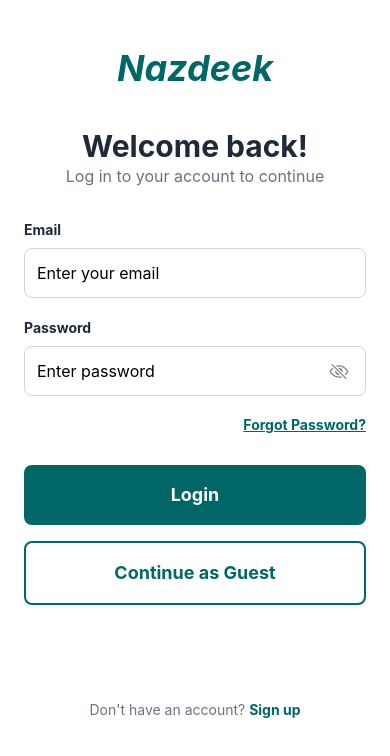
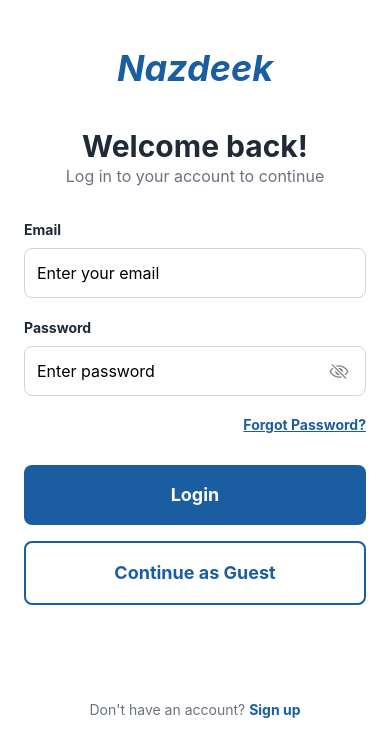
Before and after one commit to hamza-1897/Nazdeek-FYP, a React Native app in the folder mobile-app/: screen /Login in a window 390 px wide. Shown: the top 756 px of the page. Built offline with nearby package versions, Linux system fonts and the light colour scheme.

Commit message:
button is adjusted

```diff
--- a/mobile-app/screens/forgotPassword.js
+++ b/mobile-app/screens/forgotPassword.js
@@ -7,8 +7,8 @@
     <View className="flex-1 bg-white px-6 justify-center">
 
       <View className="items-center mb-8">
-        <View className="bg-[#E0F2F1] p-6 rounded-full">
-          <Ionicons name="lock-open-outline" size={50} color="#006064" />
+        <View className="bg-[#e8f0f7] p-6 rounded-full">
+          <Ionicons name="lock-open-outline" size={50} color="#1a5ea1" />
         </View>
       </View>
 
@@ -31,7 +31,7 @@
 
 
       <TouchableOpacity
-        className="bg-[#006064] py-4 rounded-3xl shadow-lg items-center"
+        className="bg-[#1a5ea1] py-4 rounded-3xl shadow-lg items-center"
         onPress={() => navigation.navigate('VerifyOTP')}
       >
         <Text className="text-white font-bold text-lg">Get OTP</Text>
@@ -39,8 +39,8 @@
 
 
       <TouchableOpacity className="mt-10 flex-row justify-center items-center" onPress={() => navigation.goBack()}>
-        <Ionicons name="arrow-back" size={18} color="#006064" />
-        <Text className="text-[#006064] font-bold ml-2">Back to Login</Text>
+        <Ionicons name="arrow-back" size={18} color="#1a5ea1" />
+        <Text className="text-[#1a5ea1] font-bold ml-2">Back to Login</Text>
       </TouchableOpacity>
     </View>
   );
--- a/mobile-app/screens/loginScreen.js
+++ b/mobile-app/screens/loginScreen.js
@@ -13,7 +13,7 @@
       <View className="px-6 pt-12">
 
 
-        <Text className="text-4xl font-bold text-[#006666] text-center italic mb-10">
+        <Text className="text-4xl font-bold text-[#1a5ea1] text-center italic mb-10">
           Nazdeek
         </Text>
 
@@ -63,12 +63,12 @@
           className="self-end mb-8"
           onPress={() => navigation.navigate('ForgotPassword')}
         >
-          <Text className="text-[#006666] underline font-bold">Forgot Password?</Text>
+          <Text className="text-[#1a5ea1] underline font-bold">Forgot Password?</Text>
         </TouchableOpacity>
 
 
         <TouchableOpacity
-          className="bg-[#006666] p-4 rounded-lg items-center mb-4"
+          className="bg-[#1a5ea1] p-4 rounded-lg items-center mb-4"
           onPress={() => {
             // Yahan bad mein hum backend logic lagayenge
             alert("Login logic will be here!");
@@ -78,15 +78,15 @@
         </TouchableOpacity>
 
 
-        <TouchableOpacity className="border-2 border-[#006666] p-4 rounded-lg items-center">
-          <Text className="text-[#006666] text-lg font-bold">Continue as Guest</Text>
+        <TouchableOpacity className="border-2 border-[#1a5ea1] p-4 rounded-lg items-center">
+          <Text className="text-[#1a5ea1] text-lg font-bold">Continue as Guest</Text>
         </TouchableOpacity>
 
 
         <View className="flex-row justify-center mt-24">
           <Text className="text-gray-500">Don't have an account? </Text>
           <TouchableOpacity onPress={() => navigation.navigate('Signup')}>
-            <Text className="text-[#006666] font-bold">Sign up</Text>
+            <Text className="text-[#1a5ea1] font-bold">Sign up</Text>
           </TouchableOpacity>
         </View>
 
--- a/mobile-app/screens/passwordUpdate.js
+++ b/mobile-app/screens/passwordUpdate.js
@@ -6,7 +6,7 @@
 const PasswordUpdated = ({ navigation }) => {
   return (
     <SafeAreaView className="flex-1 bg-white items-center justify-center px-8">
-      <View className="bg-[#52ab98] p-6 rounded-full mb-8 shadow-lg">
+      <View className="bg-[#1a5ea1] p-6 rounded-full mb-8 shadow-lg">
         <Ionicons name="checkmark" size={60} color="white" />
       </View>
 
@@ -16,7 +16,7 @@
       </Text>
 
       <TouchableOpacity
-        className="bg-[#006666] w-full py-4 rounded-2xl flex-row justify-center items-center"
+        className="bg-[#1a5ea1] w-full py-4 rounded-2xl flex-row justify-center items-center"
         onPress={() => navigation.replace('Login')}
       >
         <Text className="text-white text-lg font-bold mr-2">Back to Login</Text>
--- a/mobile-app/screens/resetPassword.js
+++ b/mobile-app/screens/resetPassword.js
@@ -42,7 +42,7 @@
           </View>
 
           <TouchableOpacity
-            className="bg-[#006666] py-4 rounded-2xl items-center shadow-md mt-12"
+            className="bg-[#1a5ea1] py-4 rounded-2xl items-center shadow-md mt-12"
             onPress={() => navigation.replace('PasswordUpdated')}
           >
             <Text className="text-white text-lg font-bold">Reset Password</Text>
--- a/mobile-app/screens/signupScreen.js
+++ b/mobile-app/screens/signupScreen.js
@@ -72,7 +72,7 @@
 
 
         <TouchableOpacity
-          className="bg-[#006666] py-4 rounded-xl items-center shadow-sm"
+          className="bg-[#1a5ea1] py-4 rounded-xl items-center shadow-sm"
           onPress={() => {
             console.log("Signing up and moving to OTP...");
             navigation.navigate('VerifyOTP'); // Ye line add ki hai
@@ -85,7 +85,7 @@
         <View className="flex-row justify-center mt-12">
           <Text className="text-gray-500 text-base">Already have an account? </Text>
           <TouchableOpacity onPress={() => navigation.navigate('Login')}>
-            <Text className="text-[#006666] font-bold text-base">Login</Text>
+            <Text className="text-[#1a5ea1] font-bold text-base">Login</Text>
           </TouchableOpacity>
         </View>
       </View>
--- a/mobile-app/screens/verifyOTP.js
+++ b/mobile-app/screens/verifyOTP.js
@@ -14,8 +14,8 @@
 
 
       <View className="items-center mb-8">
-        <View className="bg-[#E0F2F1] p-6 rounded-2xl">
-          <Ionicons name="shield-checkmark-outline" size={50} color="#006064" />
+        <View className="bg-[#e8f0f7] p-6 rounded-2xl">
+          <Ionicons name="shield-checkmark-outline" size={50} color="#1a5ea1" />
         </View>
       </View>
 
@@ -41,7 +41,7 @@
       </View>
 
 
-      <TouchableOpacity className="bg-[#006064] py-4 rounded-3xl shadow-lg flex-row justify-center items-center">
+      <TouchableOpacity className="bg-[#1a5ea1] py-4 rounded-3xl shadow-lg flex-row justify-center items-center">
         <Text className="text-white font-bold text-lg mr-2">Verify</Text>
         <Ionicons name="checkmark-circle-outline" size={20} color="white" />
       </TouchableOpacity>
@@ -50,7 +50,7 @@
       <View className="mt-8 flex-row justify-center">
         <Text className="text-gray-500">Didn't receive code? </Text>
         <TouchableOpacity>
-          <Text className="text-[#006064] font-bold">Resend</Text>
+          <Text className="text-[#1a5ea1] font-bold">Resend</Text>
         </TouchableOpacity>
       </View>
     </View>
```
